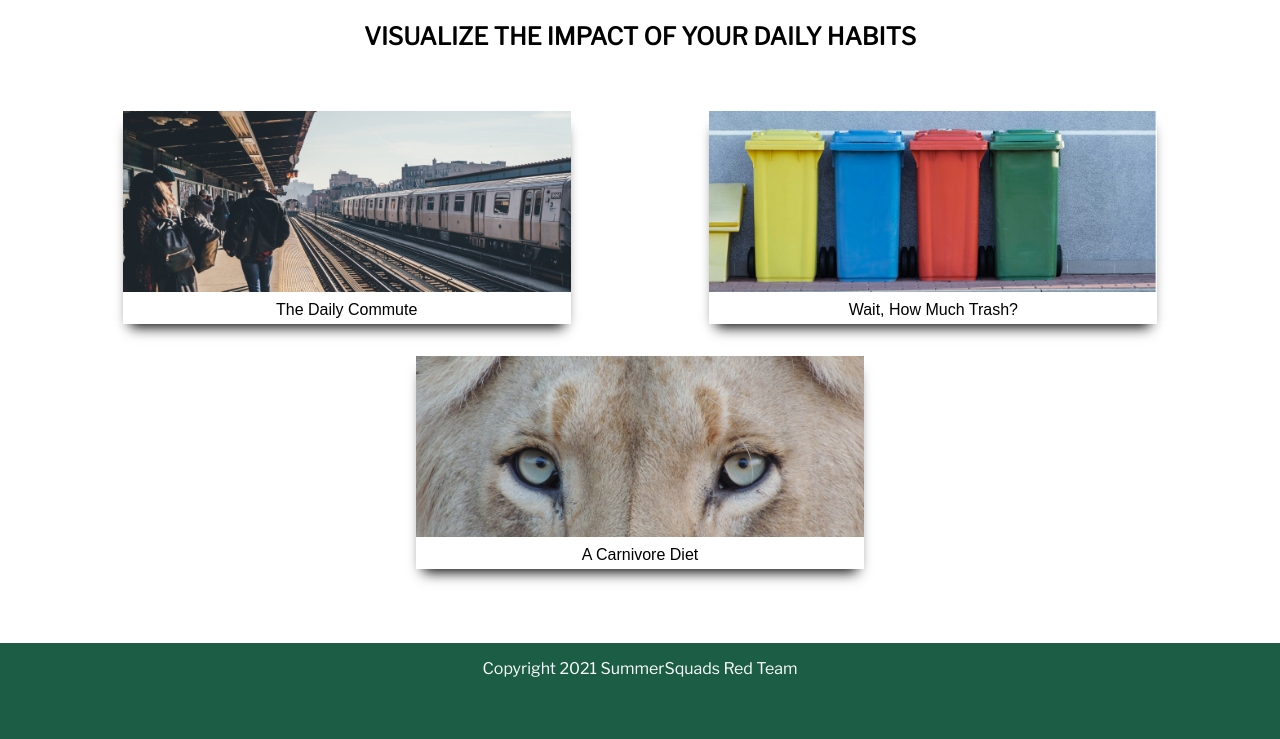
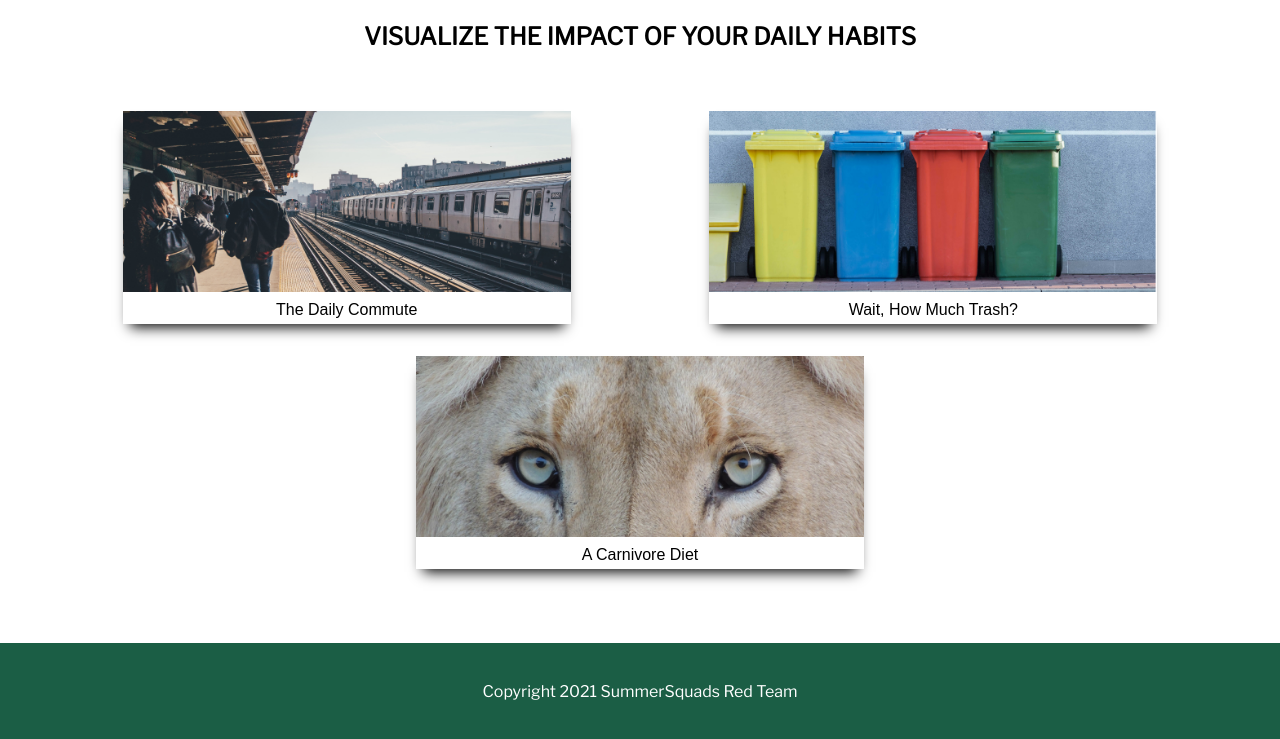
Before and after one commit to Summer-Squads-Red-Awesome/SS-Project, a Gatsby site: page / in a window 1280 px wide. Shown: the part 77-816 px from the top of the page. Built offline with nearby package versions, Linux system fonts and the light colour scheme; Gatsby itself is replaced by a stand-in of ours.

Commit message:
minor adjustments to footer

```diff
--- a/src/styles/footer.css
+++ b/src/styles/footer.css
@@ -1,11 +1,12 @@
 footer {
+  display: flex;
+  align-items: center;
+  justify-content: center;
   position: bottom;
   background-color: var(--main);
   min-height: 12vh;
-  text-align: center;
 }
 
 footer p {
-  padding-top: 1rem;
   color: white;
 }
--- a/src/styles/global.css
+++ b/src/styles/global.css
@@ -92,6 +92,7 @@ content {
   text-align: justify;
   padding-left: 5px;
 }
+
 a {
   text-decoration: none;
   transition: 0.2s;
```
